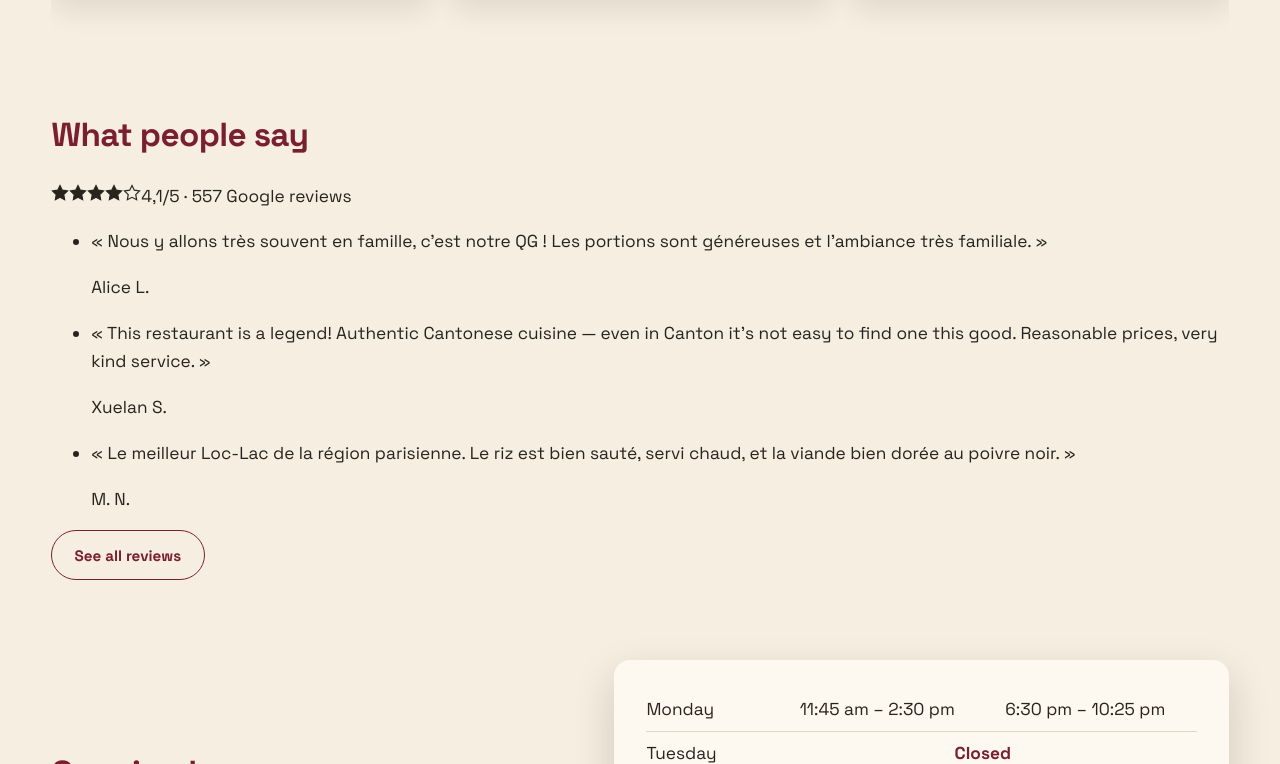
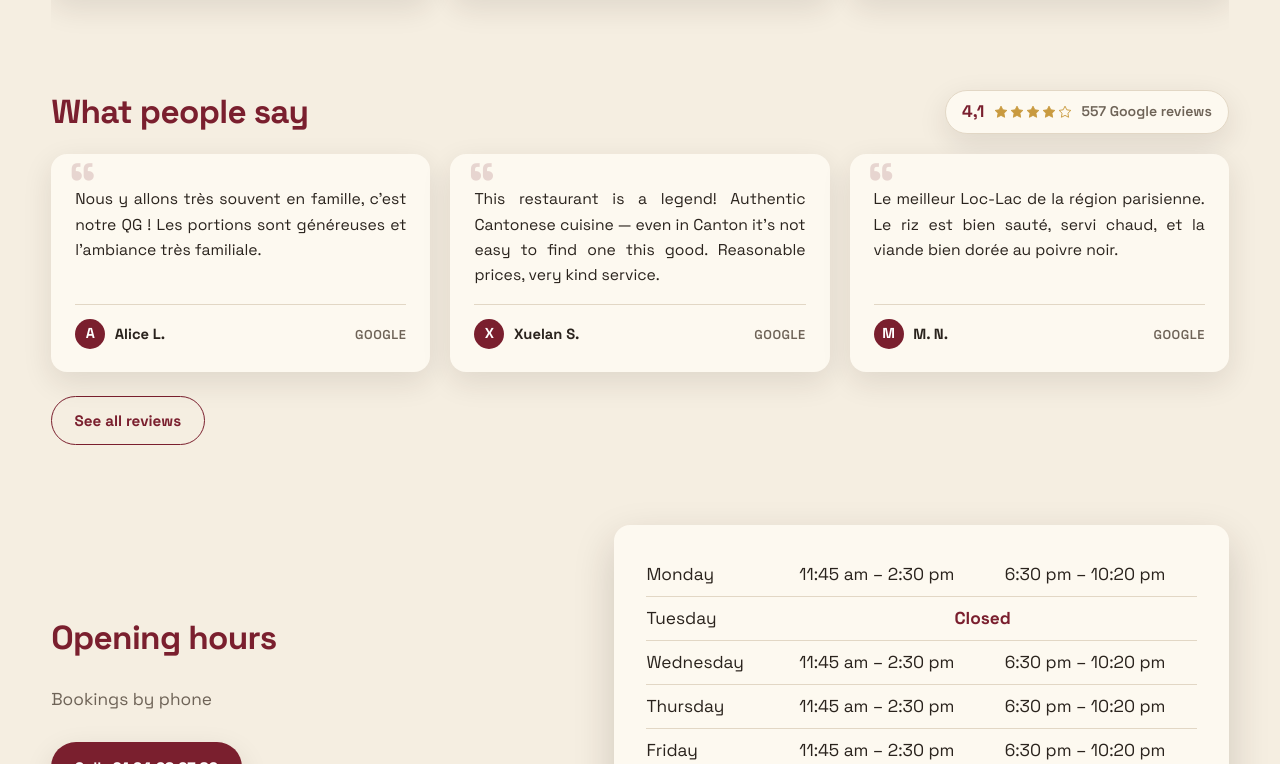
Before and after one commit to Eva-S-Cheng/dragonland-torcy, a React (Vite) app: page / in a window 1280 px wide. Shown: the part 1496-2260 px from the top of the page. Built offline with nearby package versions, Linux system fonts and the light colour scheme.

Commit message:
Adding the reviews

```diff
--- a/src/App.jsx
+++ b/src/App.jsx
@@ -13,13 +13,13 @@ const RESTAURANT = {
   ],
   // Horaires : format neutre HH:MM, mis en forme par langue au rendu. null = fermé
   hours: [
-    { day: 'mon', lunch: ['11:45', '14:30'], dinner: ['18:30', '22:25'] },
+    { day: 'mon', lunch: ['11:45', '14:30'], dinner: ['18:30', '22:20'] },
     { day: 'tue', lunch: null, dinner: null },
-    { day: 'wed', lunch: ['11:45', '14:30'], dinner: ['18:30', '22:25'] },
-    { day: 'thu', lunch: ['11:45', '14:30'], dinner: ['18:30', '22:25'] },
-    { day: 'fri', lunch: ['11:45', '14:30'], dinner: ['18:30', '22:25'] },
-    { day: 'sat', lunch: ['11:45', '14:30'], dinner: ['18:45', '22:25'] },
-    { day: 'sun', lunch: ['11:45', '14:30'], dinner: ['18:45', '22:25'] },
+    { day: 'wed', lunch: ['11:45', '14:30'], dinner: ['18:30', '22:20'] },
+    { day: 'thu', lunch: ['11:45', '14:30'], dinner: ['18:30', '22:20'] },
+    { day: 'fri', lunch: ['11:45', '14:30'], dinner: ['18:30', '22:20'] },
+    { day: 'sat', lunch: ['11:45', '14:30'], dinner: ['18:45', '22:20'] },
+    { day: 'sun', lunch: ['11:45', '14:30'], dinner: ['18:45', '22:20'] },
   ],
 }
 
@@ -326,22 +326,28 @@ function ReviewsSection() {
       <div className="container">
         <div className="rev-head">
           <h2>{t('reviews.title')}</h2>
-          <div className="rev-meta">
+          <a className="rev-badge" href={REVIEWS_META.url} target="_blank" rel="noreferrer">
+            <span className="rev-badge-score">{REVIEWS_META.rating.toLocaleString('fr-FR')}</span>
             <span className="rev-stars" aria-label={`${REVIEWS_META.rating}/5`}>
               {[1, 2, 3, 4, 5].map((i) => (
-                <svg key={i} viewBox="0 0 24 24" width="18" height="18" fill={i <= stars ? 'currentColor' : 'none'} stroke="currentColor" strokeWidth="1.6" aria-hidden="true">
+                <svg key={i} viewBox="0 0 24 24" width="14" height="14" fill={i <= stars ? 'currentColor' : 'none'} stroke="currentColor" strokeWidth="1.6" aria-hidden="true">
                   <path d="m12 2 3.09 6.26L22 9.27l-5 4.87 1.18 6.88L12 17.77l-6.18 3.25L7 14.14 2 9.27l6.91-1.01L12 2z" />
                 </svg>
               ))}
             </span>
-            <span className="rev-score">{REVIEWS_META.rating.toLocaleString('fr-FR')}/5 · {REVIEWS_META.count} {t('reviews.googleReviews')}</span>
-          </div>
+            <span className="rev-badge-count">{REVIEWS_META.count} {t('reviews.googleReviews')}</span>
+          </a>
         </div>
         <ul className="rev-list">
           {REVIEWS.map(({ author, text }) => (
             <li key={author} className="rev-card">
-              <p className="rev-text">« {text} »</p>
-              <span className="rev-author">{author}</span>
+              <span className="rev-quote" aria-hidden="true">“</span>
+              <p className="rev-text">{text}</p>
+              <div className="rev-footer">
+                <span className="rev-avatar" aria-hidden="true">{author[0]}</span>
+                <span className="rev-author">{author}</span>
+                <span className="rev-src">Google</span>
+              </div>
             </li>
           ))}
         </ul>
@@ -478,7 +484,7 @@ function ContactPage() {
           <div className="contact-map">
             <iframe
               title="Dragonland — Bay 1 Torcy"
-              src="https://maps.google.com/maps?q=Dragonland%2C%2022%20promenade%20du%207%C3%A8me%20Art%2C%2077200%20Torcy&z=16&output=embed"
+              src="https://maps.google.com/maps?q=Dragonland%2C%20promenade%20du%207%C3%A8me%20Art%2C%2077200%20Torcy&z=16&output=embed"
               loading="lazy"
               referrerPolicy="no-referrer-when-downgrade"
               allowFullScreen
--- a/src/i18n/en.json
+++ b/src/i18n/en.json
@@ -31,7 +31,7 @@
   },
   "contact": {
     "title": "Find us",
-    "address": "22 promenade du 7ᵉ Art, Bay 1 shopping centre, 77200 Torcy, France",
+    "address": "Promenade du 7ᵉ Art, Bay 1 shopping centre, 77200 Torcy, France",
     "directions": "Directions",
     "phone": "Phone",
     "bookNote": "Bookings by phone",
--- a/src/i18n/fr.json
+++ b/src/i18n/fr.json
@@ -31,7 +31,7 @@
   },
   "contact": {
     "title": "Nous trouver",
-    "address": "22 promenade du 7ᵉ Art, Centre commercial Bay 1, 77200 Torcy",
+    "address": "Promenade du 7ᵉ Art, Centre commercial Bay 1, 77200 Torcy",
     "directions": "Itinéraire",
     "phone": "Téléphone",
     "bookNote": "Réservation par téléphone",
--- a/src/i18n/zh-Hans.json
+++ b/src/i18n/zh-Hans.json
@@ -31,7 +31,7 @@
   },
   "contact": {
     "title": "餐厅位置",
-    "address": "22 promenade du 7ᵉ Art, Bay 1 购物中心, 77200 Torcy, 法国",
+    "address": "Promenade du 7ᵉ Art, Bay 1 购物中心, 77200 Torcy, 法国",
     "directions": "路线",
     "phone": "电话",
     "bookNote": "电话订位",
--- a/src/i18n/zh-Hant.json
+++ b/src/i18n/zh-Hant.json
@@ -31,7 +31,7 @@
   },
   "contact": {
     "title": "餐廳位置",
-    "address": "22 promenade du 7ᵉ Art, Bay 1 購物中心, 77200 Torcy, 法國",
+    "address": "Promenade du 7ᵉ Art, Bay 1 購物中心, 77200 Torcy, 法國",
     "directions": "路線",
     "phone": "電話",
     "bookNote": "電話訂位",
--- a/src/styles.css
+++ b/src/styles.css
@@ -838,3 +838,121 @@
   }
 
   .footer-credit { font-size: 0.8rem; opacity: 0.75; }
+
+  /* ---------- Avis ---------- */
+
+  .rev-head {
+    display: flex;
+    align-items: center;
+    justify-content: space-between;
+    flex-wrap: wrap;
+    gap: 0.75rem 1.5rem;
+    margin-bottom: 1.25rem;
+  }
+
+  .rev-head h2 { margin: 0; }
+
+  /* Badge note : score en gras + étoiles + compteur, cliquable vers Google */
+  .rev-badge {
+    display: inline-flex;
+    align-items: center;
+    gap: 0.6rem;
+    background: var(--surface);
+    border: 1px solid var(--line);
+    border-radius: var(--radius-pill);
+    padding: 0.45rem 1rem;
+    text-decoration: none;
+    color: var(--ink);
+    box-shadow: var(--shadow-soft);
+  }
+
+  .rev-badge:hover { border-color: var(--red-line); }
+
+  .rev-badge-score {
+    font-weight: 700;
+    font-size: 1.05rem;
+    color: var(--red);
+  }
+
+  .rev-stars { display: inline-flex; gap: 2px; color: var(--gold); }
+
+  .rev-badge-count { color: var(--ink-soft); font-size: 0.88rem; font-weight: 600; }
+
+  .rev-list {
+    list-style: none;
+    margin: 0 0 1.5rem;
+    padding: 0;
+    display: grid;
+    grid-template-columns: repeat(3, minmax(0, 1fr));
+    gap: 1.25rem;
+  }
+
+  @media (max-width: 860px) {
+    .rev-list { grid-template-columns: 1fr; }
+  }
+
+  .rev-card {
+    position: relative;
+    background: var(--surface);
+    border-radius: var(--radius);
+    box-shadow: var(--shadow-soft);
+    padding: 2.1rem 1.5rem 1.4rem;
+    display: flex;
+    flex-direction: column;
+    gap: 1rem;
+  }
+
+  /* Guillemet décoratif en filigrane */
+  .rev-quote {
+    position: absolute;
+    top: 0.15rem;
+    left: 1.1rem;
+    font-size: 3.4rem;
+    line-height: 1;
+    font-weight: 700;
+    color: var(--red);
+    opacity: 0.16;
+    user-select: none;
+  }
+
+  .rev-text {
+    margin: 0;
+    font-size: 0.98rem;
+    line-height: 1.6;
+    text-align: justify;
+    hyphens: auto;
+  }
+
+  .rev-footer {
+    margin-top: auto;
+    display: flex;
+    align-items: center;
+    gap: 0.6rem;
+    border-top: 1px solid var(--line);
+    padding-top: 0.9rem;
+  }
+
+  .rev-avatar {
+    width: 30px;
+    height: 30px;
+    border-radius: 50%;
+    background: var(--red);
+    color: var(--on-red);
+    display: inline-flex;
+    align-items: center;
+    justify-content: center;
+    font-weight: 700;
+    font-size: 0.9rem;
+    flex: none;
+  }
+
+  .rev-author { font-weight: 700; font-size: 0.92rem; }
+
+  .rev-src {
+    margin-left: auto;
+    color: var(--ink-soft);
+    font-size: 0.8rem;
+    font-weight: 600;
+    letter-spacing: 0.04em;
+    text-transform: uppercase;
+  }
```
